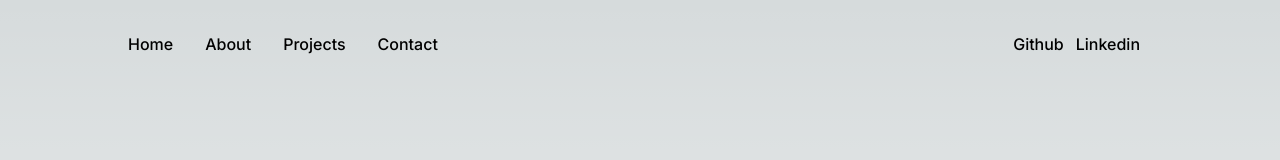
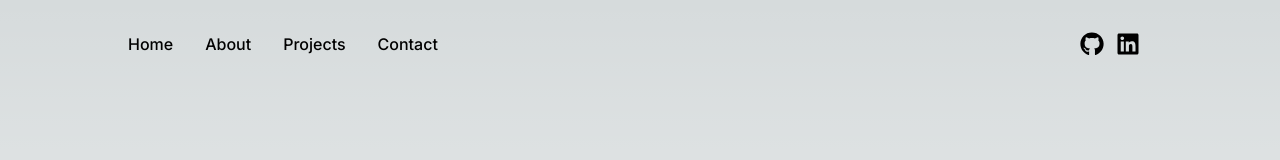
Before and after one commit to Shuhua-L/Portfolio, a Next.js app: page / in a window 1280 px wide. Shown: the top 160 px of the page. Built offline with nearby package versions, Linux system fonts and the light colour scheme.

Commit message:
✨ feat(header): added icons

```diff
--- /dev/null
+++ b/src/app/components/icons.tsx
@@ -0,0 +1,29 @@
+import { SVGProps } from "react";
+
+// interface SVGRProps {
+//   className?: string;
+// }
+
+export const GithubIcon = ({ className, ...props }: SVGProps<SVGSVGElement>) => (
+  <svg
+    xmlns='http://www.w3.org/2000/svg'
+    height='1em'
+    viewBox='0 0 496 512'
+    width='1em'
+    className={`w-full h-auto ${className}`}
+    {...props}>
+    <path d='M165.9 397.4c0 2-2.3 3.6-5.2 3.6-3.3.3-5.6-1.3-5.6-3.6 0-2 2.3-3.6 5.2-3.6 3-.3 5.6 1.3 5.6 3.6zm-31.1-4.5c-.7 2 1.3 4.3 4.3 4.9 2.6 1 5.6 0 6.2-2s-1.3-4.3-4.3-5.2c-2.6-.7-5.5.3-6.2 2.3zm44.2-1.7c-2.9.7-4.9 2.6-4.6 4.9.3 2 2.9 3.3 5.9 2.6 2.9-.7 4.9-2.6 4.6-4.6-.3-1.9-3-3.2-5.9-2.9zM244.8 8C106.1 8 0 113.3 0 252c0 110.9 69.8 205.8 169.5 239.2 12.8 2.3 17.3-5.6 17.3-12.1 0-6.2-.3-40.4-.3-61.4 0 0-70 15-84.7-29.8 0 0-11.4-29.1-27.8-36.6 0 0-22.9-15.7 1.6-15.4 0 0 24.9 2 38.6 25.8 21.9 38.6 58.6 27.5 72.9 20.9 2.3-16 8.8-27.1 16-33.7-55.9-6.2-112.3-14.3-112.3-110.5 0-27.5 7.6-41.3 23.6-58.9-2.6-6.5-11.1-33.3 2.6-67.9 20.9-6.5 69 27 69 27 20-5.6 41.5-8.5 62.8-8.5s42.8 2.9 62.8 8.5c0 0 48.1-33.6 69-27 13.7 34.7 5.2 61.4 2.6 67.9 16 17.7 25.8 31.5 25.8 58.9 0 96.5-58.9 104.2-114.8 110.5 9.2 7.9 17 22.9 17 46.4 0 33.7-.3 75.4-.3 83.6 0 6.5 4.6 14.4 17.3 12.1C428.2 457.8 496 362.9 496 252 496 113.3 383.5 8 244.8 8zM97.2 352.9c-1.3 1-1 3.3.7 5.2 1.6 1.6 3.9 2.3 5.2 1 1.3-1 1-3.3-.7-5.2-1.6-1.6-3.9-2.3-5.2-1zm-10.8-8.1c-.7 1.3.3 2.9 2.3 3.9 1.6 1 3.6.7 4.3-.7.7-1.3-.3-2.9-2.3-3.9-2-.6-3.6-.3-4.3.7zm32.4 35.6c-1.6 1.3-1 4.3 1.3 6.2 2.3 2.3 5.2 2.6 6.5 1 1.3-1.3.7-4.3-1.3-6.2-2.2-2.3-5.2-2.6-6.5-1zm-11.4-14.7c-1.6 1-1.6 3.6 0 5.9 1.6 2.3 4.3 3.3 5.6 2.3 1.6-1.3 1.6-3.9 0-6.2-1.4-2.3-4-3.3-5.6-2z' />
+  </svg>
+);
+
+export const LinkedinIcon = ({ className, ...props }: SVGProps<SVGSVGElement>) => (
+  <svg
+    xmlns='http://www.w3.org/2000/svg'
+    height='1em'
+    viewBox='0 0 448 512'
+    width='1em'
+    className={`w-full h-auto ${className}`}
+    {...props}>
+    <path d='M416 32H31.9C14.3 32 0 46.5 0 64.3v383.4C0 465.5 14.3 480 31.9 480H416c17.6 0 32-14.5 32-32.3V64.3c0-17.8-14.4-32.3-32-32.3zM135.4 416H69V202.2h66.5V416zm-33.2-243c-21.3 0-38.5-17.3-38.5-38.5S80.9 96 102.2 96c21.2 0 38.5 17.3 38.5 38.5 0 21.3-17.2 38.5-38.5 38.5zm282.1 243h-66.4V312c0-24.8-.5-56.7-34.5-56.7-34.6 0-39.9 27-39.9 54.9V416h-66.4V202.2h63.7v29.2h.9c8.9-16.8 30.6-34.5 62.9-34.5 67.2 0 79.7 44.3 79.7 101.9V416z' />
+  </svg>
+);
--- a/src/app/layout.tsx
+++ b/src/app/layout.tsx
@@ -2,6 +2,7 @@
 import { Inter } from "next/font/google";
 import Link from "next/link";
 import type { Metadata } from "next";
+import { GithubIcon, LinkedinIcon } from "./components/icons";
 
 const inter = Inter({ subsets: ["latin"] });
 
@@ -21,6 +22,7 @@
     <html lang='en'>
       <body className={inter.className}>
         <header className='w-full px-32 py-8 font-medium flex items-center justify-between'>
+          {/* NavBar */}
           <nav>
             <Link href='/' className='mr-4'>
               Home
@@ -36,14 +38,14 @@
             </Link>
           </nav>
           <nav className='flex items-center justify-center flex-wrap'>
-            <Link href='https://github.com/Shuhua-L' target={"_blank"} className='w-fit mx-3'>
-              Github
+            <Link href='https://github.com/Shuhua-L' target={"_blank"} className='w-6 mx-3'>
+              <GithubIcon />
             </Link>
             <Link
               href='https://www.linkedin.com/in/shuhua-liu/'
               target={"_blank"}
-              className='w-fit mr-3'>
-              Linkedin
+              className='w-6 mr-3'>
+              <LinkedinIcon />
             </Link>
           </nav>
         </header>
```
